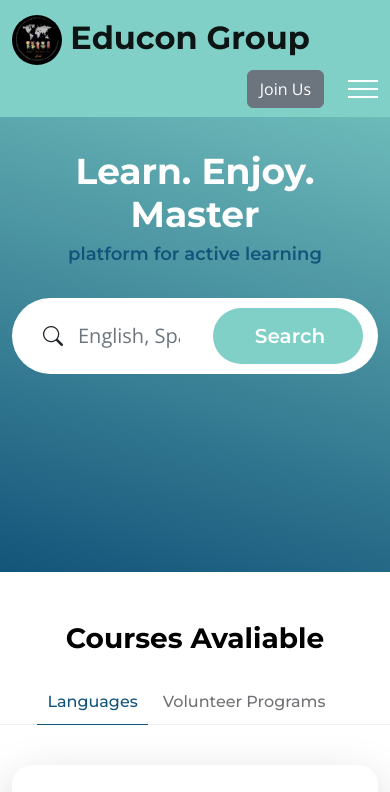
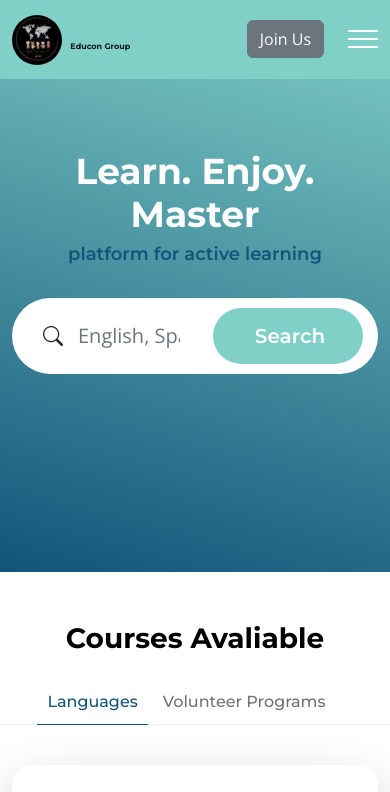
Before and after one commit to potassium-platinums/lms, a website: page public/index.html in a window 390 px wide. Shown: the top 792 px of the page. Drawn offline with nearby package versions, Linux system fonts and the light colour scheme.

Commit message:
Update styles.css

```diff
--- a/public/css/styles.css
+++ b/public/css/styles.css
@@ -1140,4 +1140,7 @@ blockquote {
   h5 {
     font-size: 20px;
   }
+  .navbar-brand span{
+    font-size: 8px;
+  }
 }
```
